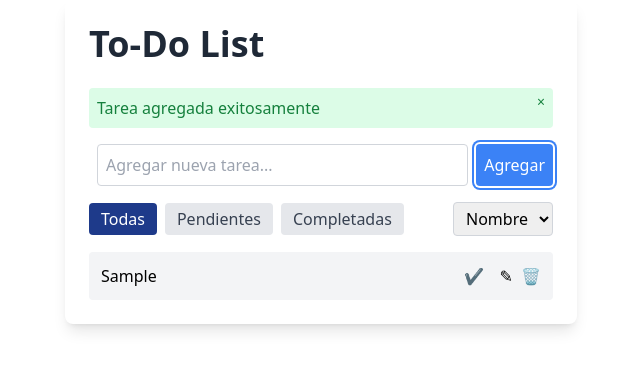
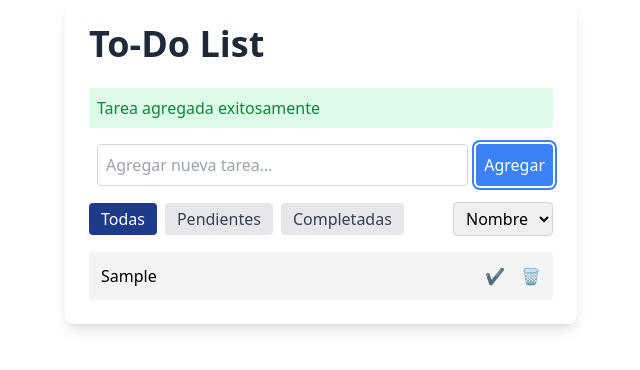
Before and after one commit to Jorge-Levi/To-Do-List-Web-App, a React (Vite) app in the folder todo-app/: page / in a window 1280 px wide. Both pictures are taken after typing "Sample" into the empty fields and a click on the button "Agregar". Shown: the top 370 px of the page, without its empty margins (319-959 px from the left). Built offline with nearby package versions, Linux system fonts and the light colour scheme.

Commit message:
arreglando bug de confusion de tarea

```diff
--- a/todo-app/src/App.jsx
+++ b/todo-app/src/App.jsx
@@ -1,5 +1,6 @@
-import React, { useReducer, useEffect, useMemo, useCallback } from "react";
-import { CSSTransition } from "react-transition-group";
+// src/App.js
+
+import React, { useReducer, useEffect, useMemo } from "react";
 import TaskList from "./components/TaskList";
 import TaskForm from "./components/TaskForm";
 import Filters from "./components/Filters";
@@ -13,97 +14,83 @@ import {
   CLEAR_FEEDBACK,
   LOAD_TASKS,
 } from "./store/actions/taskActions";
-import {
-  FILTER_ALL,
-  FILTER_PENDING,
-  FILTER_COMPLETED,
-  SORT_BY_NAME,
-  SORT_BY_STATUS,
-} from "./constants/taskConstants";
-import "./components/Feedback.css";
 
 export default function App() {
   const [state, dispatch] = useReducer(taskReducer, initialState);
 
   useEffect(() => {
+    try {
       const savedTasks = localStorage.getItem("tasks");
       if (savedTasks) {
         dispatch({ type: LOAD_TASKS, payload: JSON.parse(savedTasks) });
       }
+    } catch (error) {
+      console.error("Error loading tasks from localStorage:", error);
+      dispatch({
+        type: CLEAR_FEEDBACK,
+        payload: "No se pudieron cargar las tareas. Verifica tu almacenamiento local.",
+      });
+    }
   }, []);
 
   useEffect(() => {
+    try {
       localStorage.setItem("tasks", JSON.stringify(state.tasks));
+    } catch (error) {
+      console.error("Error saving tasks to localStorage:", error);
+      dispatch({ type: CLEAR_FEEDBACK });
+    }
   }, [state.tasks]);
 
-  const addTask = useCallback(
-    (taskName) => {
-      dispatch({ type: ADD_TASK, payload: taskName });
-    },
-    [dispatch]
-  );
-
-  const toggleTask = useCallback(
-    (index) => {
-      dispatch({ type: TOGGLE_TASK, payload: index });
-    },
-    [dispatch]
-  );
-
-  const deleteTask = useCallback(
-    (index) => {
-      dispatch({ type: DELETE_TASK, payload: index });
-    },
-    [dispatch]
-  );
-
-  const closeFeedback = useCallback(() => {
+  useEffect(() => {
+    if (state.feedbackMessage) {
+      const timer = setTimeout(() => {
         dispatch({ type: CLEAR_FEEDBACK });
-  }, [dispatch]);
+      }, 3000);
+      return () => clearTimeout(timer);
+    }
+  }, [state.feedbackMessage]);
 
   const filteredTasks = useMemo(() => {
     return state.tasks.filter((task) => {
-      if (state.filter === FILTER_ALL) return true;
-      if (state.filter === FILTER_COMPLETED) return task.completed;
-      if (state.filter === FILTER_PENDING) return !task.completed;
+      if (state.filter === "all") return true;
+      if (state.filter === "completed") return task.completed;
+      if (state.filter === "pending") return !task.completed;
       return true;
     });
   }, [state.tasks, state.filter]);
 
   const sortedTasks = useMemo(() => {
     return filteredTasks.slice().sort((a, b) => {
-      if (state.sort === SORT_BY_NAME) {
+      if (state.sort === "name") {
         return a.name.localeCompare(b.name);
-      } else if (state.sort === SORT_BY_STATUS) {
+      } else if (state.sort === "status") {
         return a.completed - b.completed;
       }
       return 0;
     });
   }, [filteredTasks, state.sort]);
 
+  const addTask = (taskName) => {
+    dispatch({ type: ADD_TASK, payload: taskName });
+  };
+
+  const toggleTask = (id) => {
+    dispatch({ type: TOGGLE_TASK, payload: id });
+  };
+
+  const deleteTask = (id) => {
+    dispatch({ type: DELETE_TASK, payload: id });
+  };
+
   return (
     <div className="container max-w-lg p-6 mx-auto bg-white rounded-lg shadow-lg">
-      <header role="banner">
       <h1 className="mb-6 text-4xl font-semibold text-gray-800">To-Do List</h1>
-      </header>
-      <main role="main">
-        <CSSTransition
-          in={!!state.feedbackMessage}
-          timeout={300}
-          classNames="feedback"
-          unmountOnExit
-        >
-          <div className="relative p-2 mb-4 text-green-700 bg-green-100 rounded">
-            <p>{state.feedbackMessage}</p>
-            <button
-              onClick={closeFeedback}
-              className="absolute top-0 right-0 px-2 py-1 text-sm text-green-700"
-              aria-label="Cerrar mensaje de feedback"
-            >
-              ×
-            </button>
+      {state.feedbackMessage && (
+        <div className="p-2 mb-4 text-green-700 bg-green-100 rounded">
+          {state.feedbackMessage}
         </div>
-        </CSSTransition>
+      )}
       <TaskForm addTask={addTask} tasks={state.tasks} />
       <Filters
         filter={state.filter}
@@ -116,7 +103,6 @@ export default function App() {
         toggleTask={toggleTask}
         deleteTask={deleteTask}
       />
-      </main>
     </div>
   );
 }
--- a/todo-app/src/components/TaskItem.jsx
+++ b/todo-app/src/components/TaskItem.jsx
@@ -1,6 +1,8 @@
+// src/components/TaskItem.js
+
 import React from "react";
 
-function TaskItem({ task, index, toggleTask, deleteTask }) {
+function TaskItem({ task, toggleTask, deleteTask }) {
   return (
     <li
       className={`flex justify-between items-center p-3 bg-gray-100 rounded ${
@@ -21,7 +23,7 @@ function TaskItem({ task, index, toggleTask, deleteTask }) {
       </span>
       <div className="space-x-2">
         <button
-          onClick={() => toggleTask(index)}
+          onClick={() => toggleTask(task.id)} // Cambiar a usar task.id
           aria-label={
             task.completed ? "Marcar como pendiente" : "Marcar como completada"
           }
@@ -30,14 +32,7 @@ function TaskItem({ task, index, toggleTask, deleteTask }) {
           ✔
         </button>
         <button
-          onClick={() => editTask(index)}
-          aria-label="Editar tarea"
-          className="mr-2 focus:outline-none focus:ring-2 focus:ring-blue-500"
-        >
-          ✎
-        </button>
-        <button
-          onClick={() => deleteTask(index)}
+          onClick={() => deleteTask(task.id)} // Cambiar a usar task.id
           aria-label="Eliminar tarea"
           className="mr-2 focus:outline-none focus:ring-2 focus:ring-blue-500"
         >
--- a/todo-app/src/components/TaskList.jsx
+++ b/todo-app/src/components/TaskList.jsx
@@ -1,7 +1,9 @@
+// src/components/TaskList.js
+
 import React from "react";
 import { TransitionGroup, CSSTransition } from "react-transition-group";
 import TaskItem from "./TaskItem";
-import "./TaskList.css"; // Archivo CSS para animaciones
+import "./TaskList.css";
 
 export default function TaskList({ tasks, toggleTask, deleteTask }) {
   return (
@@ -11,16 +13,15 @@ export default function TaskList({ tasks, toggleTask, deleteTask }) {
       role="list"
       aria-live="polite"
     >
-      {tasks.map((task, index) => (
+      {tasks.map((task) => (
         <CSSTransition
-          key={task.name}
+          key={task.id} // Usar el id de la tarea como clave
           timeout={300}
           classNames="task"
         >
           <TaskItem
-            key={index}
+            key={task.id} // Usar el id de la tarea como clave
             task={task}
-            index={index}
             toggleTask={toggleTask}
             deleteTask={deleteTask}
           />
--- a/todo-app/src/store/reducers/taskReducer.jsx
+++ b/todo-app/src/store/reducers/taskReducer.jsx
@@ -1,4 +1,5 @@
 // src/store/reducers/taskReducer.js
+
 import {
   ADD_TASK,
   TOGGLE_TASK,
@@ -8,18 +9,11 @@ import {
   CLEAR_FEEDBACK,
   LOAD_TASKS,
 } from "../actions/taskActions";
-import {
-  FILTER_ALL,
-  FILTER_PENDING,
-  FILTER_COMPLETED,
-  SORT_BY_NAME,
-  SORT_BY_STATUS,
-} from "../../constants/taskConstants";
 
 export const initialState = {
   tasks: [],
-  filter: FILTER_ALL,
-  sort: SORT_BY_NAME,
+  filter: "all",
+  sort: "name",
   feedbackMessage: "",
 };
 
@@ -28,14 +22,17 @@ export function taskReducer(state, action) {
     case ADD_TASK:
       return {
         ...state,
-        tasks: [...state.tasks, { name: action.payload, completed: false }],
+        tasks: [
+          ...state.tasks,
+          { id: Date.now(), name: action.payload, completed: false },
+        ],
         feedbackMessage: "Tarea agregada exitosamente",
       };
     case TOGGLE_TASK:
       return {
         ...state,
-        tasks: state.tasks.map((task, index) =>
-          index === action.payload
+        tasks: state.tasks.map((task) =>
+          task.id === action.payload
             ? { ...task, completed: !task.completed }
             : task
         ),
@@ -44,7 +41,7 @@ export function taskReducer(state, action) {
     case DELETE_TASK:
       return {
         ...state,
-        tasks: state.tasks.filter((_, index) => index !== action.payload),
+        tasks: state.tasks.filter((task) => task.id !== action.payload),
         feedbackMessage: "Tarea eliminada",
       };
     case SET_FILTER:
```
Lines whose indentation alone changed are shown as unchanged.
